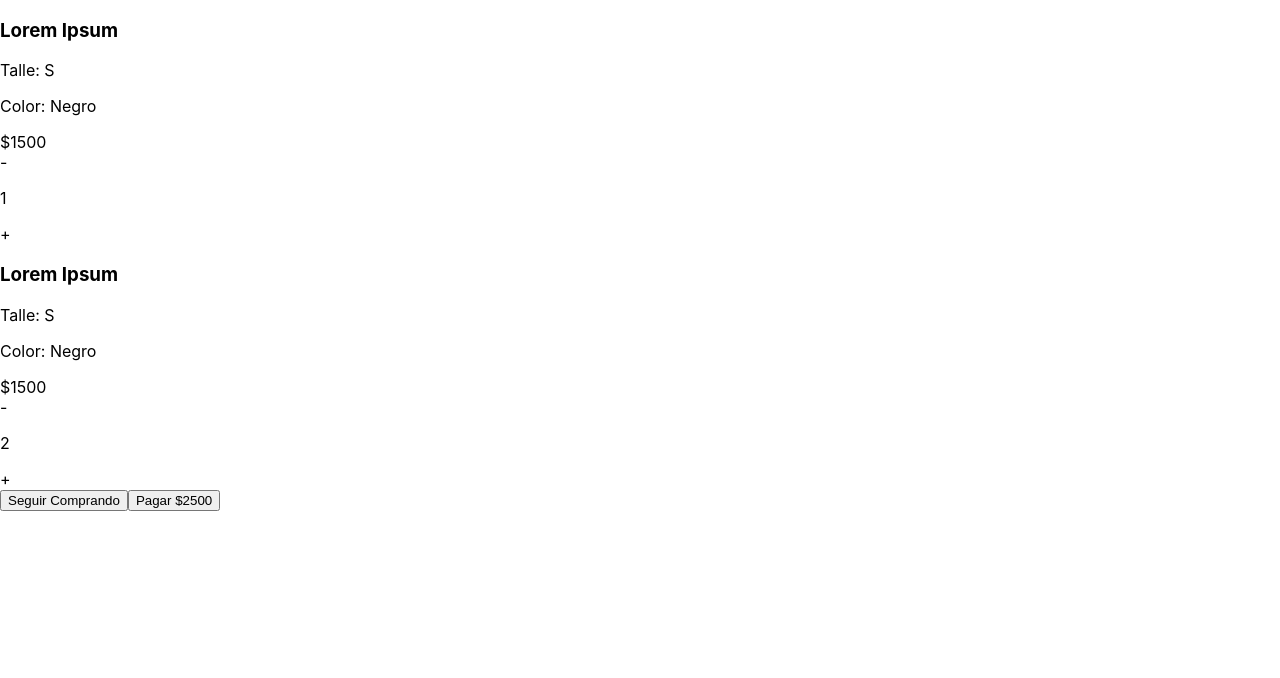
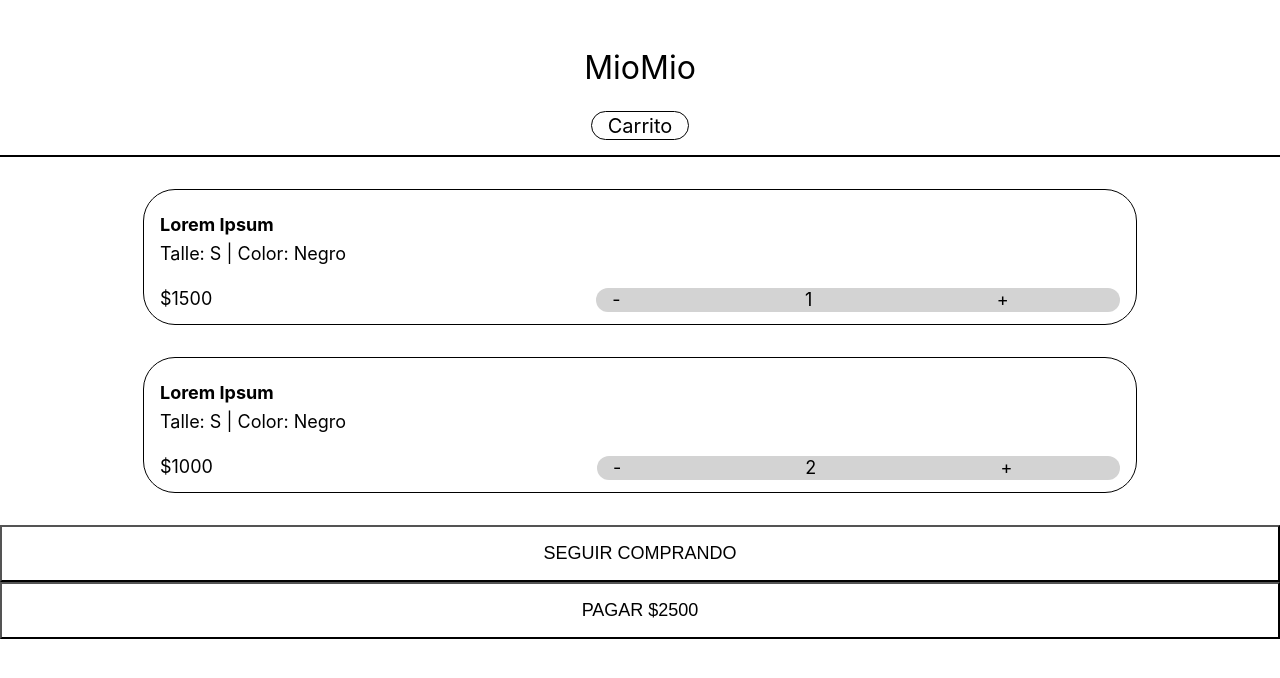
Before and after one commit to BrunoSecchiari/EducacionIT_1, a React (Create React App) app: page /cart in a window 1280 px wide. Shown: the top 678 px of the page. Built offline with nearby package versions, Linux system fonts and the light colour scheme.

Commit message:
Cart CSS

```diff
--- a/src/components/Cart/Cart.css
+++ b/src/components/Cart/Cart.css
@@ -0,0 +1,61 @@
+.Cart {
+  display: flex;
+  flex-direction: column;
+  align-items: center;
+  justify-content: center;
+}
+
+.Cart__Container {
+  display: flex;
+  flex-direction: column;
+  align-items: flex-start;
+  justify-content: center;
+  border: solid 1px black;
+  border-radius: 2rem;
+  font-size: 18px;
+  margin-top: 2rem;
+  padding: 0 1rem;
+  width: 75%;
+}
+
+.Cart__Title {
+  font-weight: bold;
+  margin-bottom: 0.5rem;
+  margin-top: 1.5rem;
+}
+
+.Cart__Details {
+  margin-bottom: 1.5rem;
+}
+
+.Cart__BottomRow {
+  width: 100%;
+  display: flex;
+  gap: 40%;
+  margin-bottom: 0.75rem;
+}
+
+.Cart__Quantity {
+  width: 100%;
+  background-color: lightgrey;
+  border-radius: 1.5rem;
+  padding: 0.1rem 1rem;
+  display: flex;
+  align-items: center;
+  gap: 37.5%;
+}
+
+.Cart__Buttons {
+  width: 100%;
+  display: flex;
+  flex-direction: column;
+  margin-top: 2rem;
+}
+
+.Cart__ShopButton,
+.Cart__PayButton {
+  background-color: white;
+  font-size: 18px;
+  text-transform: uppercase;
+  padding: 1rem;
+}
--- a/src/components/Cart/Cart.jsx
+++ b/src/components/Cart/Cart.jsx
@@ -1,31 +1,33 @@
+import Header from "../Header/Header";
 import "./Cart.css";
 
 const Cart = () => {
   return (
     <>
+      <Header />
+      <div className="Cart">
         <div className="Cart__Container">
-        <h3 className="Cart__Title">Lorem Ipsum</h3>
-        <p className="Cart__Size">Talle: S</p>
-        <p className="Cart__Color">Color: Negro</p>
+          <div className="Cart__Title">Lorem Ipsum</div>
+          <div className="Cart__Details">Talle: S | Color: Negro</div>
           <div className="Cart__BottomRow">
             <div className="Cart__Price">$1500</div>
             <div className="Cart__Quantity">
-            <div className="Cart__QuantityMinus">-</div>
-            <p className="Cart__QuantityAmount">1</p>
-            <div className="Cart__QuantityPlus">+</div>
+              <div>-</div>
+              <div>1</div>
+              <div>+</div>
             </div>
           </div>
         </div>
         <div className="Cart__Container">
-        <h3 className="Cart__Title">Lorem Ipsum</h3>
-        <p className="Cart__Size">Talle: S</p>
-        <p className="Cart__Color">Color: Negro</p>
+          <div className="Cart__Title">Lorem Ipsum</div>
+          <div className="Cart__Details">Talle: S | Color: Negro</div>
           <div className="Cart__BottomRow">
-          <div className="Cart__Price">$1500</div>
+            <div className="Cart__Price">$1000</div>
             <div className="Cart__Quantity">
-            <div className="Cart__QuantityMinus">-</div>
-            <p className="Cart__QuantityAmount">2</p>
-            <div className="Cart__QuantityPlus">+</div>
+              <div>-</div>
+              <div>2</div>
+              <div>+</div>
+            </div>
           </div>
         </div>
       </div>
--- a/src/components/Header/Header.jsx
+++ b/src/components/Header/Header.jsx
@@ -1,4 +1,3 @@
-import SearchBar from "./SearchBar";
 import "./Header.css";
 
 const Header = () => {
@@ -7,7 +6,6 @@ const Header = () => {
       <h3 className="Header__Title">MioMio</h3>
       <div className="Header__Cart">Carrito</div>
       <div className="Header__Line"></div>
-      <SearchBar />
     </div>
   );
 };
--- a/src/components/Index/index.jsx
+++ b/src/components/Index/index.jsx
@@ -1,5 +1,6 @@
 import Header from "../Header/Header";
 import Products from "../Products/Products";
+import SearchBar from "../SearchBar/SearchBar";
 import "./Index.css";
 
 const Index = () => {
@@ -12,6 +13,7 @@ const Index = () => {
   return (
     <>
       <Header />
+      <SearchBar />
       <div className="Container">
         {products.map((product, index) => (
           <Products key={index} name={product.name} class={product.class} />
--- a/src/components/Header/SearchBar.css
+++ b/src/components/SearchBar/SearchBar.css
@@ -1,4 +1,10 @@
-.Header__SearchBar {
+.SearchBar__Container {
+  display: flex;
+  align-items: center;
+  justify-content: center;
+}
+
+.SearchBar__Input {
   border: solid 1px black;
   border-radius: 1.5rem;
   color: grey;
--- a/src/components/Header/SearchBar.jsx
+++ b/src/components/SearchBar/SearchBar.jsx
@@ -5,16 +5,16 @@ const SearchBar = () => {
   const [search, setSearch] = useState("Tu busqueda...");
 
   return (
-    <>
+    <div className="SearchBar__Container">
       <input
-        className="Header__SearchBar"
+        className="SearchBar__Input"
         type="text"
         name="search-bar"
         value={search}
         onChange={(e) => setSearch(e.target.value)}
         onFocus={() => setSearch("")}
       ></input>
-    </>
+    </div>
   );
 };
 
```
Lines whose indentation alone changed are shown as unchanged.
